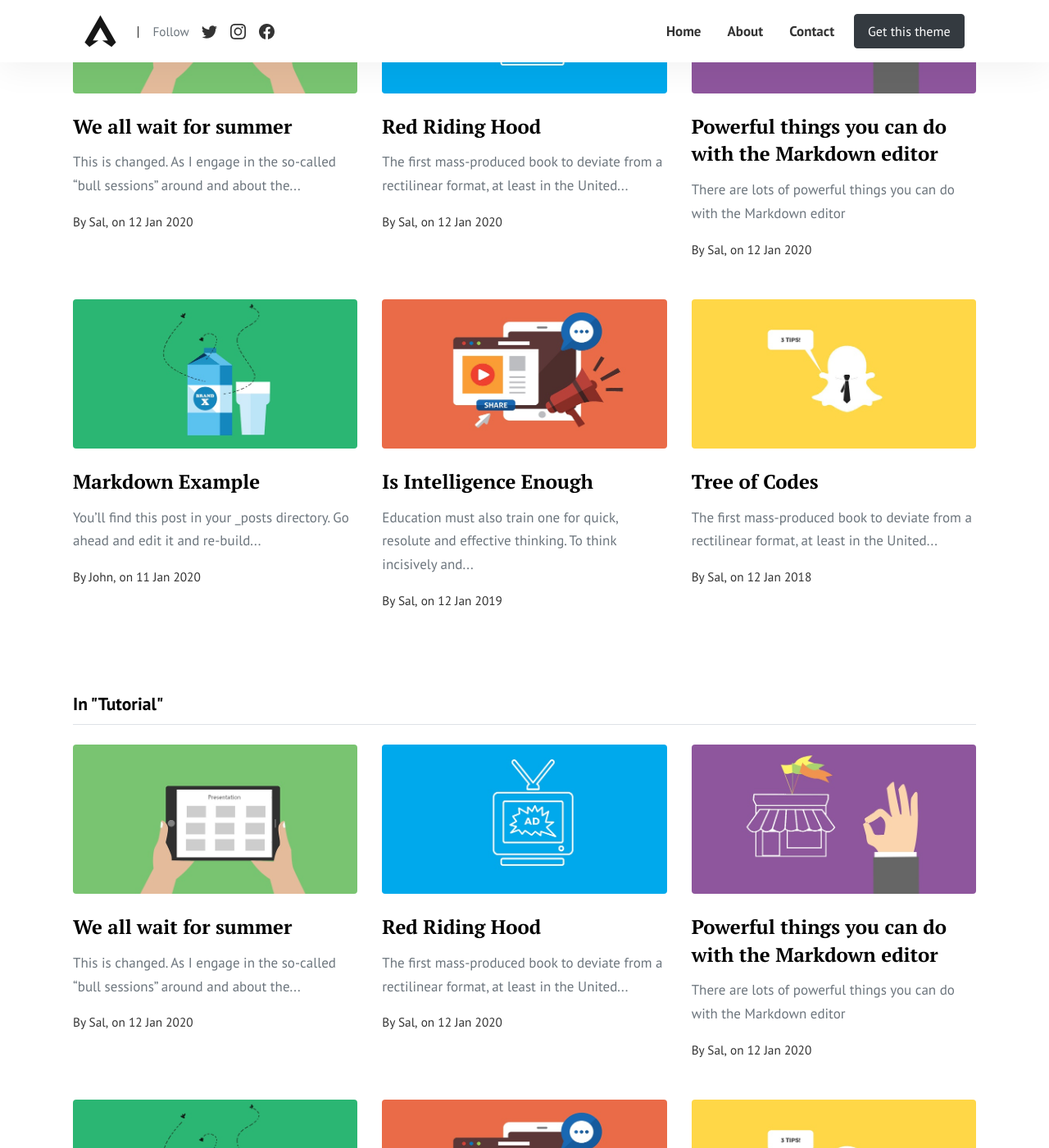
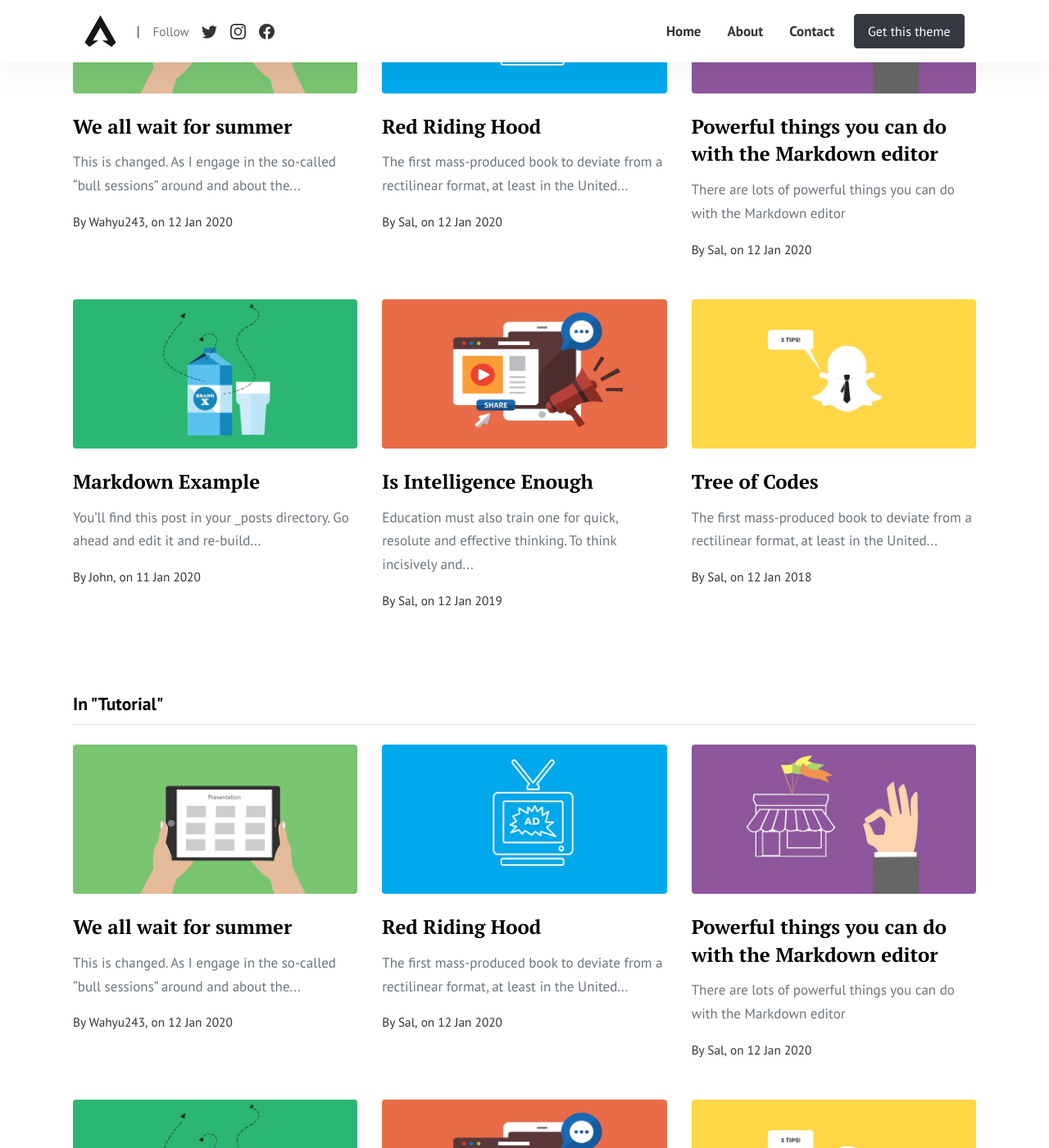
Before and after one commit to wahyu243/artipediainfo, a Jekyll site: the page built from pages/categories.html, in a window 1280 px wide and 1400 px high, scrolled down 299 px. Shown: the whole window at 82% size. Built offline with Jekyll 4.4.1, drawn with Linux system fonts in a browser that asks for light colours; some of the changed lines change nothing that is shown.

Commit message:
Update _config.yml
Signed-off-by: wahyu243 <wahyu243@gmail.com>

```diff
--- a/_config.yml
+++ b/_config.yml
@@ -1,15 +1,16 @@
 title: "ArtiPedia.Info"
+description: "Artipedia.info adalah sumber informasi lengkap tentang definisi, tutorial, pendidikan, CPNS, airdrop, dan lebih banyak lagi. Temukan pengetahuan terbaru dan panduan praktis di dunia digital"
 email: wahyu243@gmail.com
 timezone: UTC
 baseurl: ""
 permalink: "/:title/"
 logo: 'assets/images/logo.png'
 favicon: 'assets/images/favicon.ico'
-author: Sal
+author: Wahyu243
 paginate: 30
 disqus: 'artipedia'
-locale: en_us
-lang: en_us
+locale: id_id
+lang: id_id
 feed_items: 10
 feed_update_period: daily
 feed_update_frequency: 1
```
